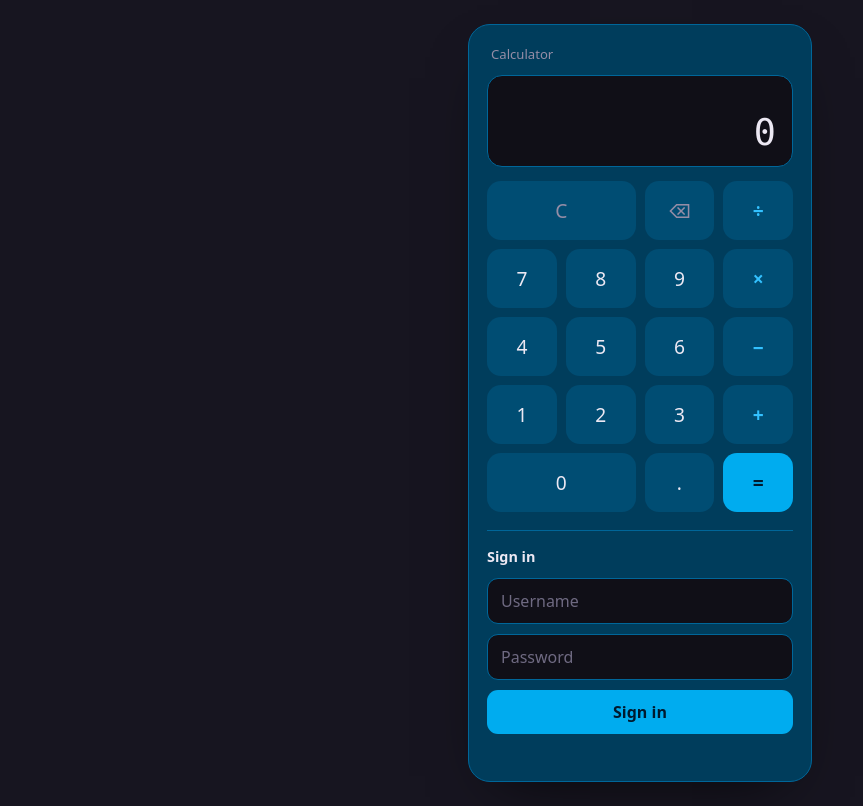
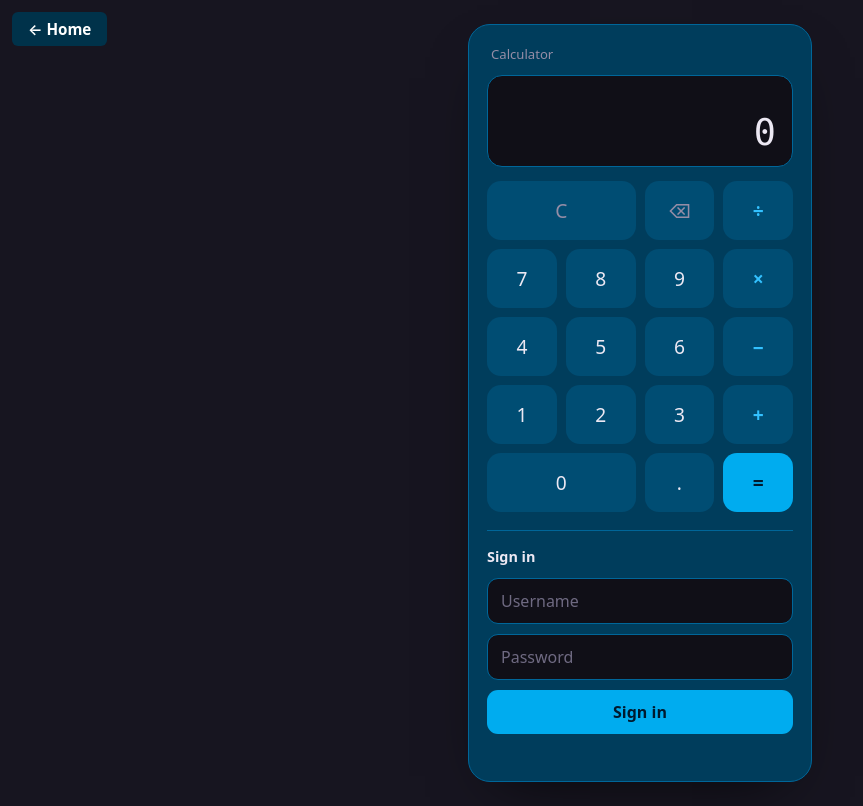
Before and after one commit to Riftbreaker1/netlify_crc, a website: page calc.html in a window 1280 px wide. Shown: the whole page, without its empty margins (0-863 px from the left). Drawn offline with Linux system fonts and the light colour scheme.

Commit message:
Add home button to calculator interface

```diff
--- a/calc.html
+++ b/calc.html
@@ -35,6 +35,21 @@
       color: var(--text);
       font-family: system-ui, -apple-system, "Segoe UI", Roboto, sans-serif;
       -webkit-font-smoothing: antialiased;
+       /* ---------- home button ---------- */
+    .home-btn {
+      position: fixed;
+      top: 12px;
+      left: 12px;
+      z-index: 5;
+      padding: 0.45rem 1rem;
+      font-size: 0.95rem;
+      font-weight: 600;
+      text-decoration: none;
+      color: #fff;
+      background: #00324a;
+      border-radius: 6px;
+    }
+    .home-btn:hover { background: #00acef; }
     }
 
     .hidden { display: none !important; }
@@ -301,6 +316,7 @@
   </style>
 </head>
 <body>
+  <a href="/" class="home-btn">← Home</a>
   <!-- ============ calculator (what everyone sees) ============ -->
   <main id="calc-view" class="app">
     <div class="calc-card">
```
